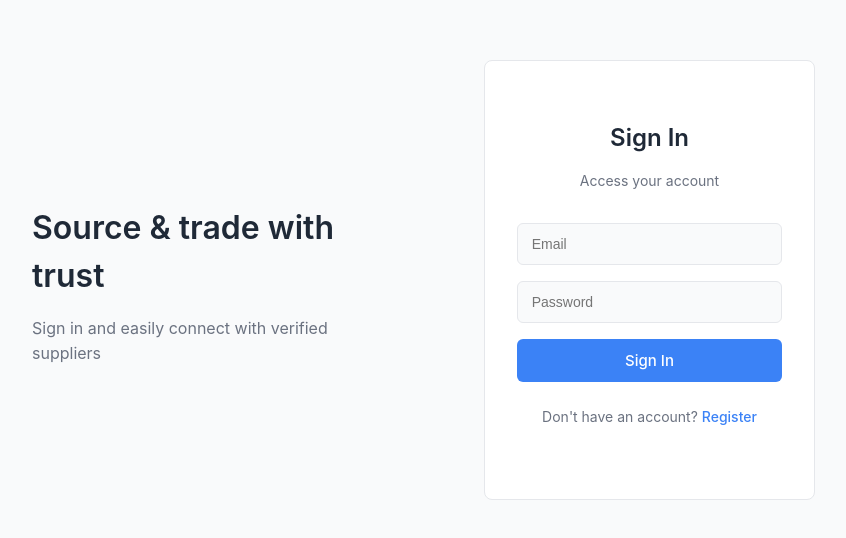
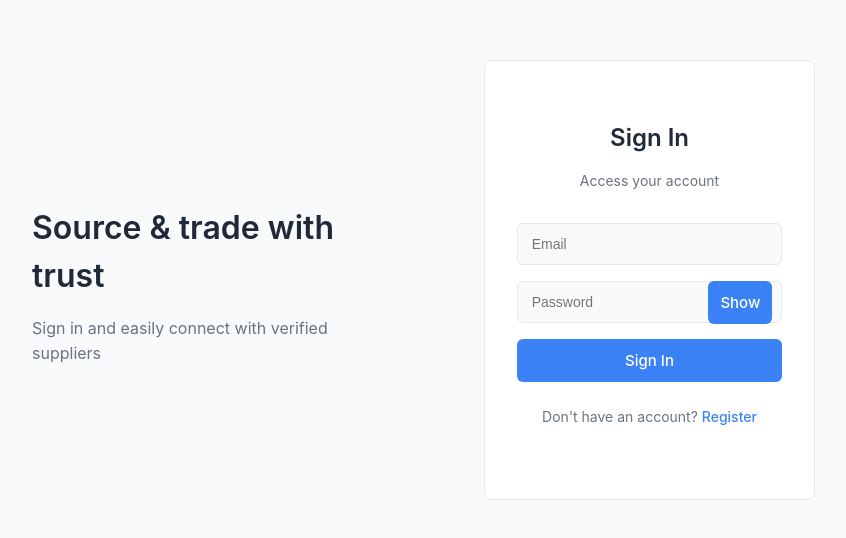
Before and after one commit to AdwitiyaPandey/Procure-Nepal-PDMS-, a React app in the folder frontend/: page /login in a window 1280 px wide. Shown: the part 120-658 px from the top of the page, without its empty margins (28-874 px from the left). Built offline with nearby package versions, Linux system fonts and the light colour scheme; the HTML template or start-up script is replaced by a standard one.

Commit message:
Implement password visibility toggle in login form

```diff
--- a/frontend/src/pages/auth/Login.jsx
+++ b/frontend/src/pages/auth/Login.jsx
@@ -6,11 +6,12 @@
 export default function Login() {
   const [email, setEmail] = useState("");
   const [password, setPassword] = useState("");
+  const [showPassword, setShowPassword] = useState(false);
   const navigate = useNavigate();
 
   const submit = async (e) => {
     e.preventDefault();
-    const res = await fetch("http://localhost:5000/api/auth/login", {
+    const res = await fetch("/api/auth/login", {
       method: "POST",
       headers: { "Content-Type": "application/json" },
       body: JSON.stringify({ email, password }),
@@ -50,13 +51,22 @@
               value={email}
               onChange={(e) => setEmail(e.target.value)}
             />
+            <div className="password-container">
               <input
-              type="password"
+                type={showPassword ? "text" : "password"}
                 placeholder="Password"
                 required
                 value={password}
                 onChange={(e) => setPassword(e.target.value)}
               />
+              <button
+                type="button"
+                className="password-toggle"
+                onClick={() => setShowPassword(!showPassword)}
+              >
+                {showPassword ? "Hide" : "Show"}
+              </button>
+            </div>
             <button type="submit">Sign In</button>
           </form>
 
```
Lines whose indentation alone changed are shown as unchanged.
